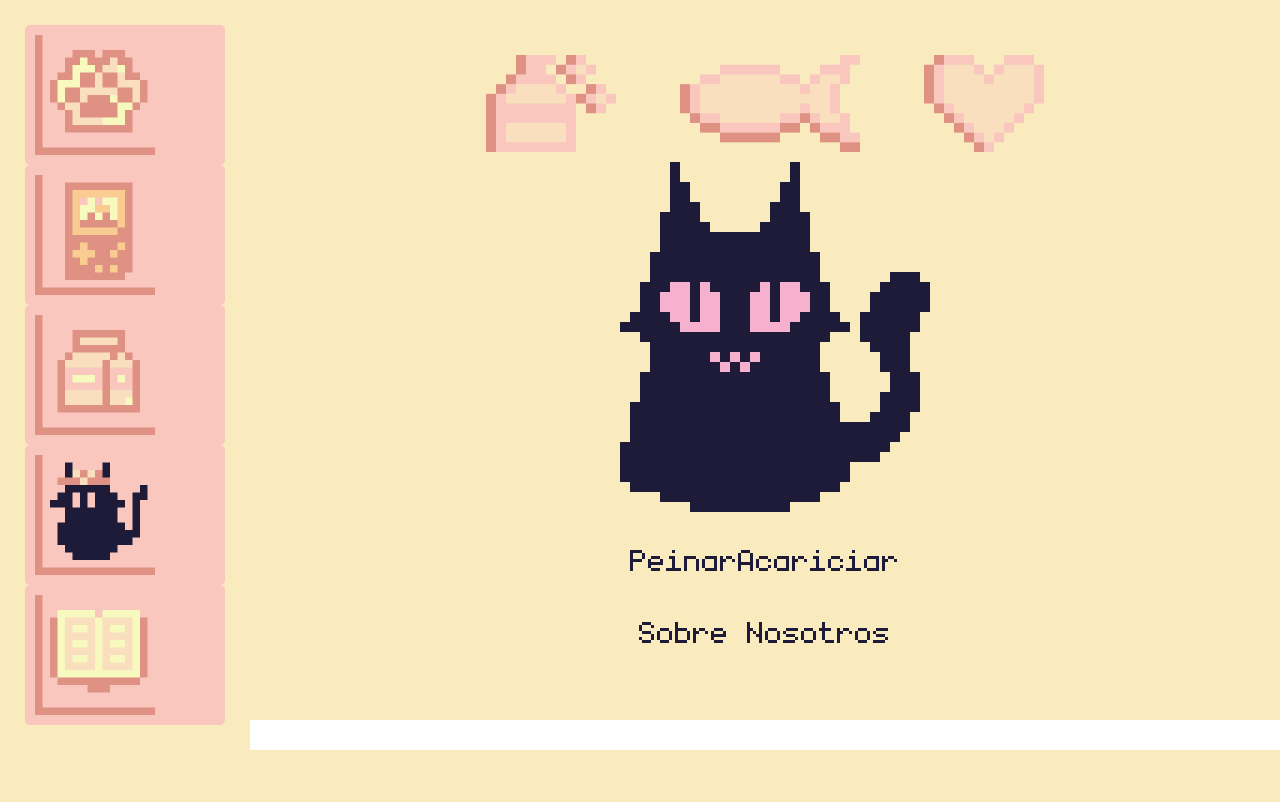
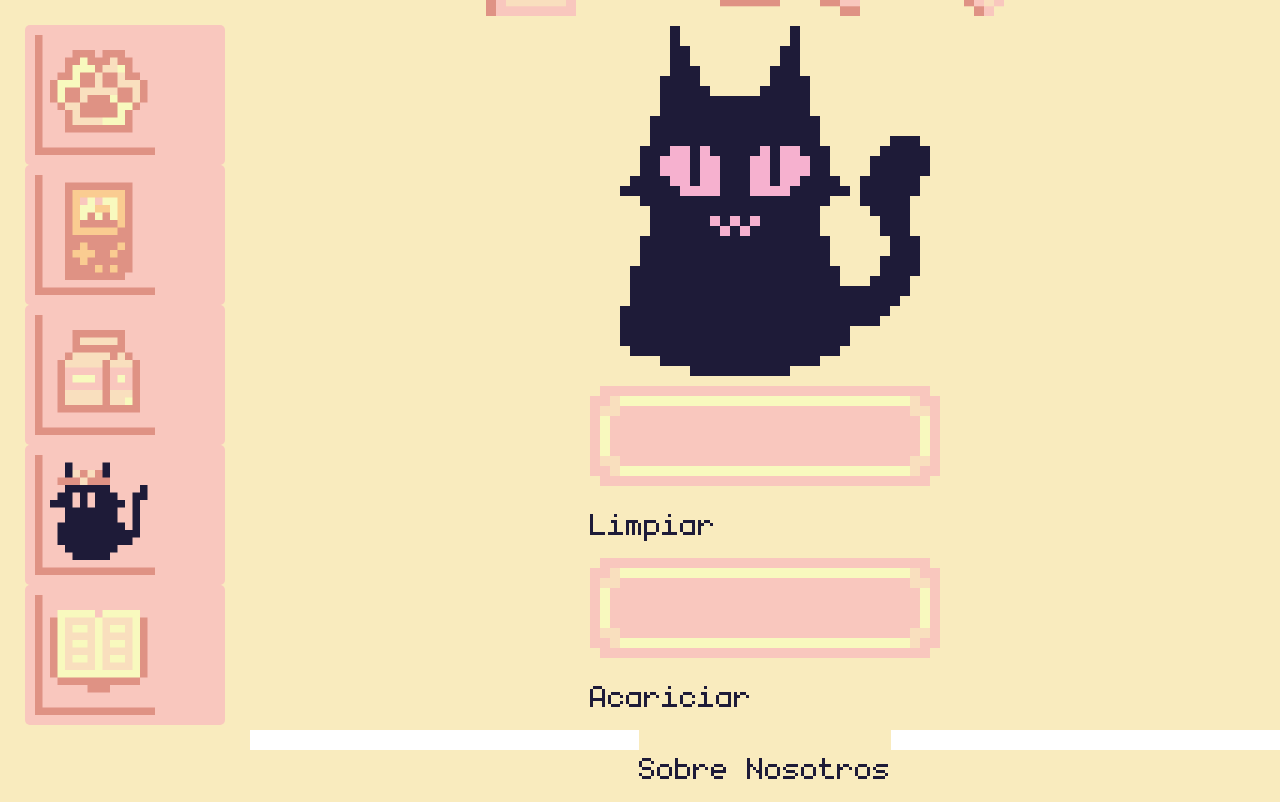
Before and after one commit to LuisGarrillo/tomo-kitten-next, a Next.js app: page /play in a window 1280 px wide. Built offline with nearby package versions, Linux system fonts and the light colour scheme.

Commit message:
Implement base button

```diff
--- a/src/app/play/page.js
+++ b/src/app/play/page.js
@@ -4,18 +4,27 @@ import Kitten from "../ui/components/kitten";
 import moodChange from "../events/moodChange";
 import TimerLayout from "../ui/components/layout";
 import { statsData } from "../ui/components/timer";
+import BaseButton from "../ui/components/baseButton";
 
 export default function Play() {
-    function raiseMood(e) {
-      moodChange.emit("moodRaised", e.target.value);
+    function raiseMood(value) {
+      moodChange.emit("moodRaised", value);
     }
 
     return (
       <TimerLayout>
         <Kitten/>
-        <div>
-          <button onClick={raiseMood} value={"hygiene"}>Peinar</button>
-          <button onClick={raiseMood} value={"happiness"}>Acariciar</button>
+        <div className="button-wrapper">
+          <BaseButton
+            event={raiseMood}
+            text={"Limpiar"}
+            value={"hygiene"}
+          />
+          <BaseButton
+            event={raiseMood}
+            text={"Acariciar"}
+            value={"happiness"}
+          />
         </div>
 
       </TimerLayout>
```
